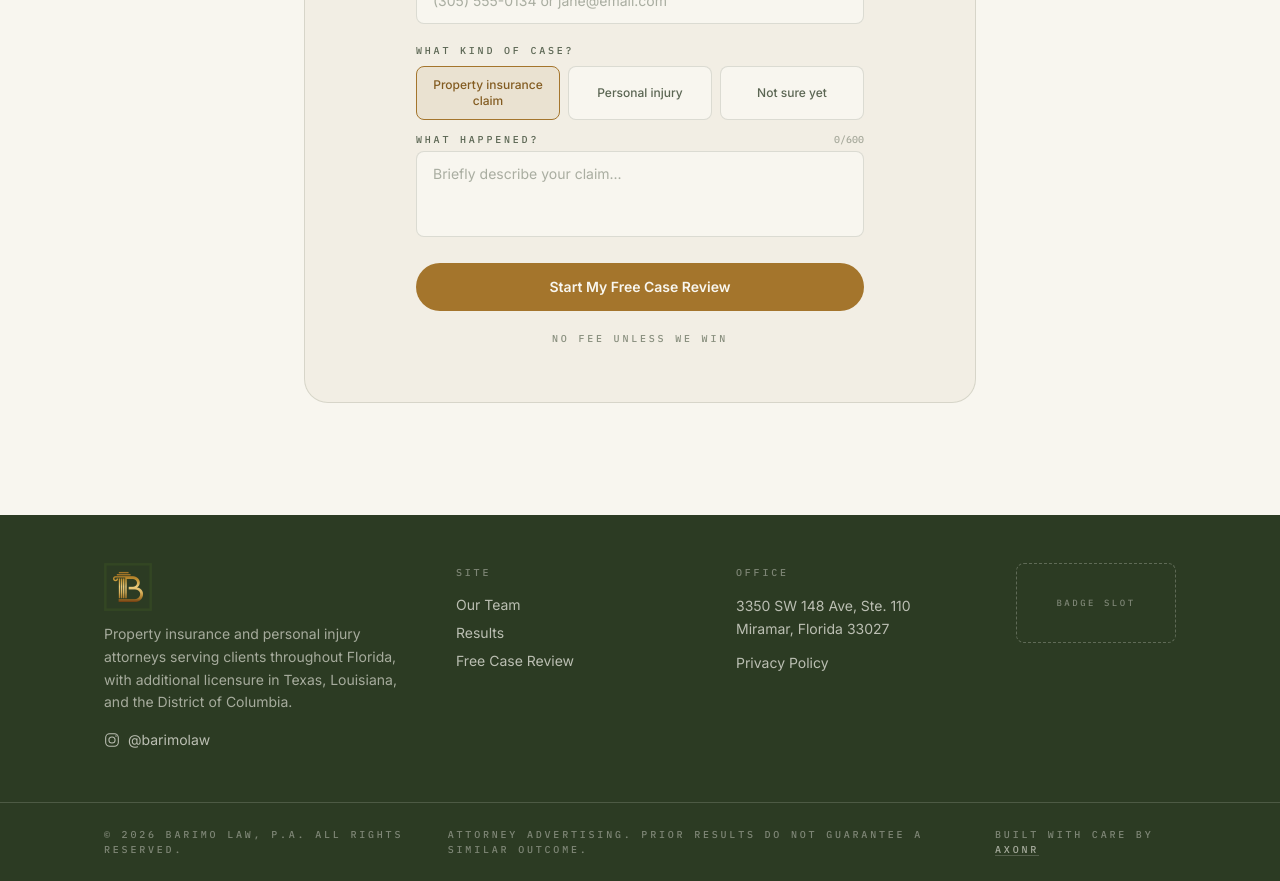
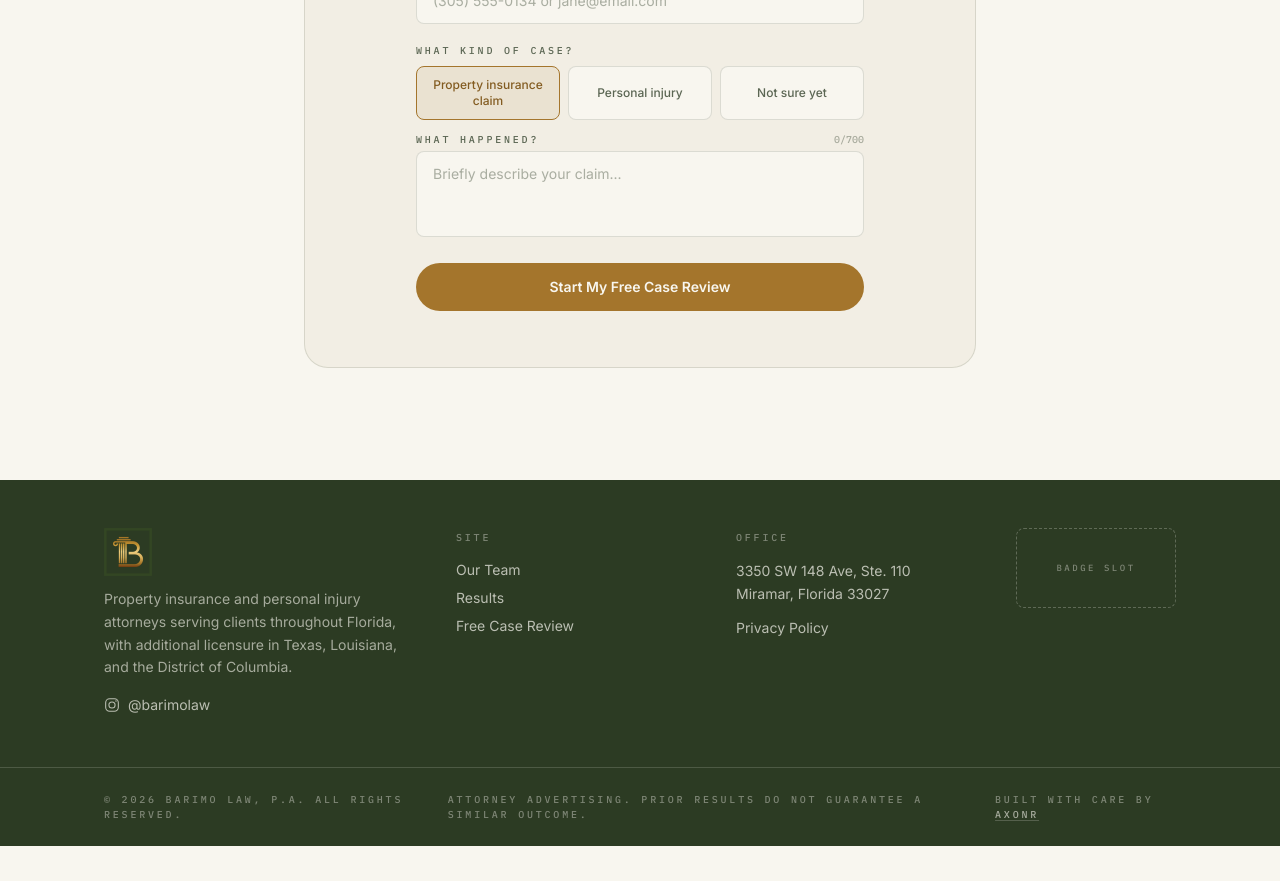
Before and after one commit to axonrsystems-bot/barimo-law, a Next.js app: page / in a window 1280 px wide. Shown: the part 6940-7821 px from the top of the page. After the commit the page ends 7786 px from the top, so only its background shows below. Built offline with nearby package versions, Linux system fonts and the light colour scheme.

Commit message:
expand cotact section

```diff
--- a/components/CTASection.tsx
+++ b/components/CTASection.tsx
@@ -12,7 +12,7 @@ const CASE_TYPES = [
   "Not sure yet",
 ];
 
-const DETAILS_MAX = 600;
+const DETAILS_MAX = 700;
 
 function isValidContact(value: string) {
   const trimmed = value.trim();
@@ -276,9 +276,7 @@ export default function CTASection() {
             )}
           </AnimatePresence>
 
-          <p className="mt-5 font-mono text-[10px] uppercase tracking-widest2 text-inkmute/70">
-            No fee unless we win
-          </p>
+
         </Reveal>
       </div>
     </section>
```
